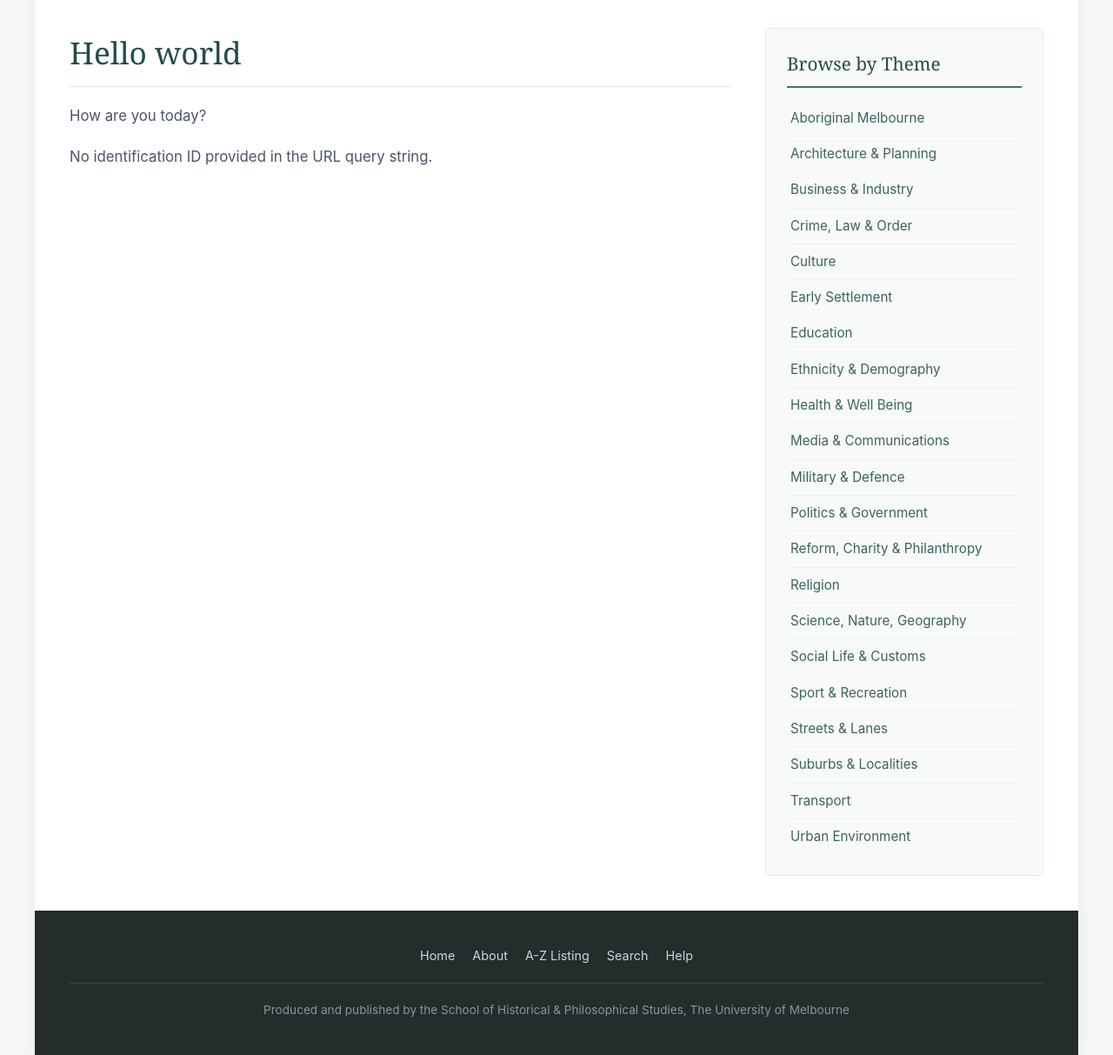
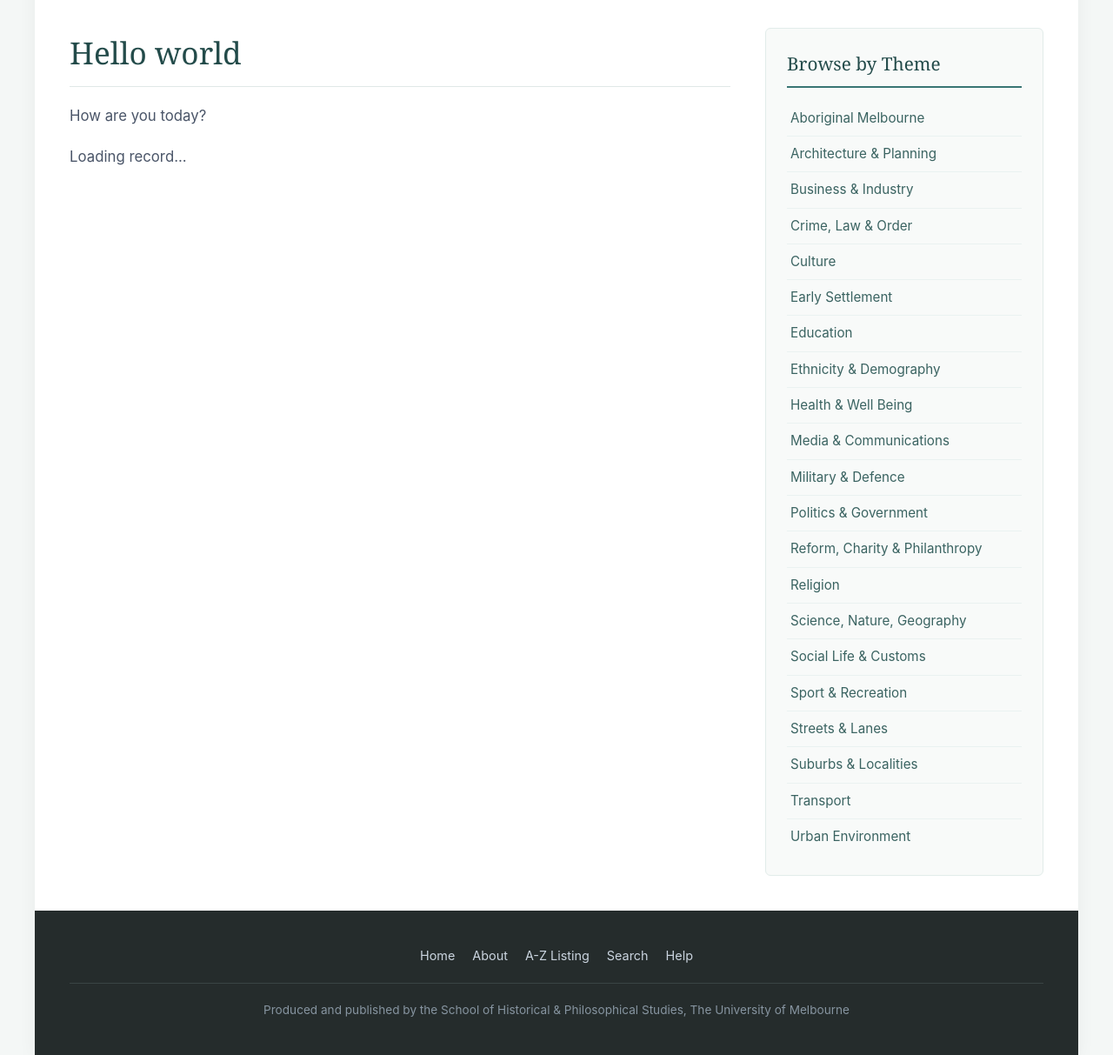
Before and after one commit to notamitchell/order, a Jekyll site: the page built from index.md, in a window 1280 px wide, cut to the strip 124-1337 px from the top of the page. Shown: the whole strip at 87% size. Built offline with Jekyll 4.4.1, drawn with Linux system fonts in a browser that asks for light colours; some of the changed lines change nothing that is shown.

Commit message:
Update default.html

```diff
--- a/_layouts/default.html
+++ b/_layouts/default.html
@@ -6,7 +6,6 @@
     <title>{{ page.title }}</title>
   </head>
 <style>
-        /* Modern CSS Reset & Core Styling */
         * {
             box-sizing: border-box;
             margin: 0;
@@ -212,7 +211,7 @@
             <ul class="nav-links">
                 <li><a href="#home">Home</a></li>
                 <li><a href="#about">About</a></li>
-                <li><a href="#a-z">A-Z Listing</a></li>
+                <li><a href="aToZ">A-Z Listing</a></li>
                 <li><a href="#search">Search</a></li>
                 <li><a href="#help">Help</a></li>
             </ul>
@@ -235,27 +234,27 @@
             <aside class="sidebar-menu">
                 <h2>Browse by Theme</h2>
                 <ul class="theme-list">
-                    <li><a href="#aboriginal-melbourne">Aboriginal Melbourne</a></li>
-                    <li><a href="#architecture-planning">Architecture & Planning</a></li>
-                    <li><a href="#business-industry">Business & Industry</a></li>
-                    <li><a href="#crime-law-order">Crime, Law & Order</a></li>
-                    <li><a href="#culture">Culture</a></li>
-                    <li><a href="#early-settlement">Early Settlement</a></li>
-                    <li><a href="#education">Education</a></li>
-                    <li><a href="#ethnicity-demography">Ethnicity & Demography</a></li>
-                    <li><a href="#health-well-being">Health & Well Being</a></li>
-                    <li><a href="#media-communications">Media & Communications</a></li>
-                    <li><a href="#military-defence">Military & Defence</a></li>
-                    <li><a href="#politics-government">Politics & Government</a></li>
-                    <li><a href="#reform-charity-philanthropy">Reform, Charity & Philanthropy</a></li>
-                    <li><a href="#religion">Religion</a></li>
-                    <li><a href="#science-nature-geography">Science, Nature, Geography</a></li>
-                    <li><a href="#social-life-customs">Social Life & Customs</a></li>
-                    <li><a href="#sport-recreation">Sport & Recreation</a></li>
-                    <li><a href="#streets-lanes">Streets & Lanes</a></li>
-                    <li><a href="#suburbs-localities">Suburbs & Localities</a></li>
-                    <li><a href="#transport">Transport</a></li>
-                    <li><a href="#urban-environment">Urban Environment</a></li>
+                    <li><a href="aboriginal-melbourne">Aboriginal Melbourne</a></li>
+                    <li><a href="architecture-planning">Architecture & Planning</a></li>
+                    <li><a href="business-industry">Business & Industry</a></li>
+                    <li><a href="crime-law-order">Crime, Law & Order</a></li>
+                    <li><a href="culture">Culture</a></li>
+                    <li><a href="early-settlement">Early Settlement</a></li>
+                    <li><a href="education">Education</a></li>
+                    <li><a href="ethnicity-demography">Ethnicity & Demography</a></li>
+                    <li><a href="health-well-being">Health & Well Being</a></li>
+                    <li><a href="media-communications">Media & Communications</a></li>
+                    <li><a href="military-defence">Military & Defence</a></li>
+                    <li><a href="politics-government">Politics & Government</a></li>
+                    <li><a href="reform-charity-philanthropy">Reform, Charity & Philanthropy</a></li>
+                    <li><a href="religion">Religion</a></li>
+                    <li><a href="science-nature-geography">Science, Nature, Geography</a></li>
+                    <li><a href="social-life-customs">Social Life & Customs</a></li>
+                    <li><a href="sport-recreation">Sport & Recreation</a></li>
+                    <li><a href="streets-lanes">Streets & Lanes</a></li>
+                    <li><a href="suburbs-localities">Suburbs & Localities</a></li>
+                    <li><a href="transport">Transport</a></li>
+                    <li><a href="urban-environment">Urban Environment</a></li>
                 </ul>
             </aside>
 
@@ -486,8 +485,6 @@
       console.error("Error loading the XML file:", error);
       entryContainer.innerHTML = `<p class="error-msg">Error: Could not load the requested record.</p>`;
     }
-  } else {
-    entryContainer.innerHTML = `<p class="error-msg">No identification ID provided in the URL query string.</p>`;
   }
 </script>
   </body>
```
